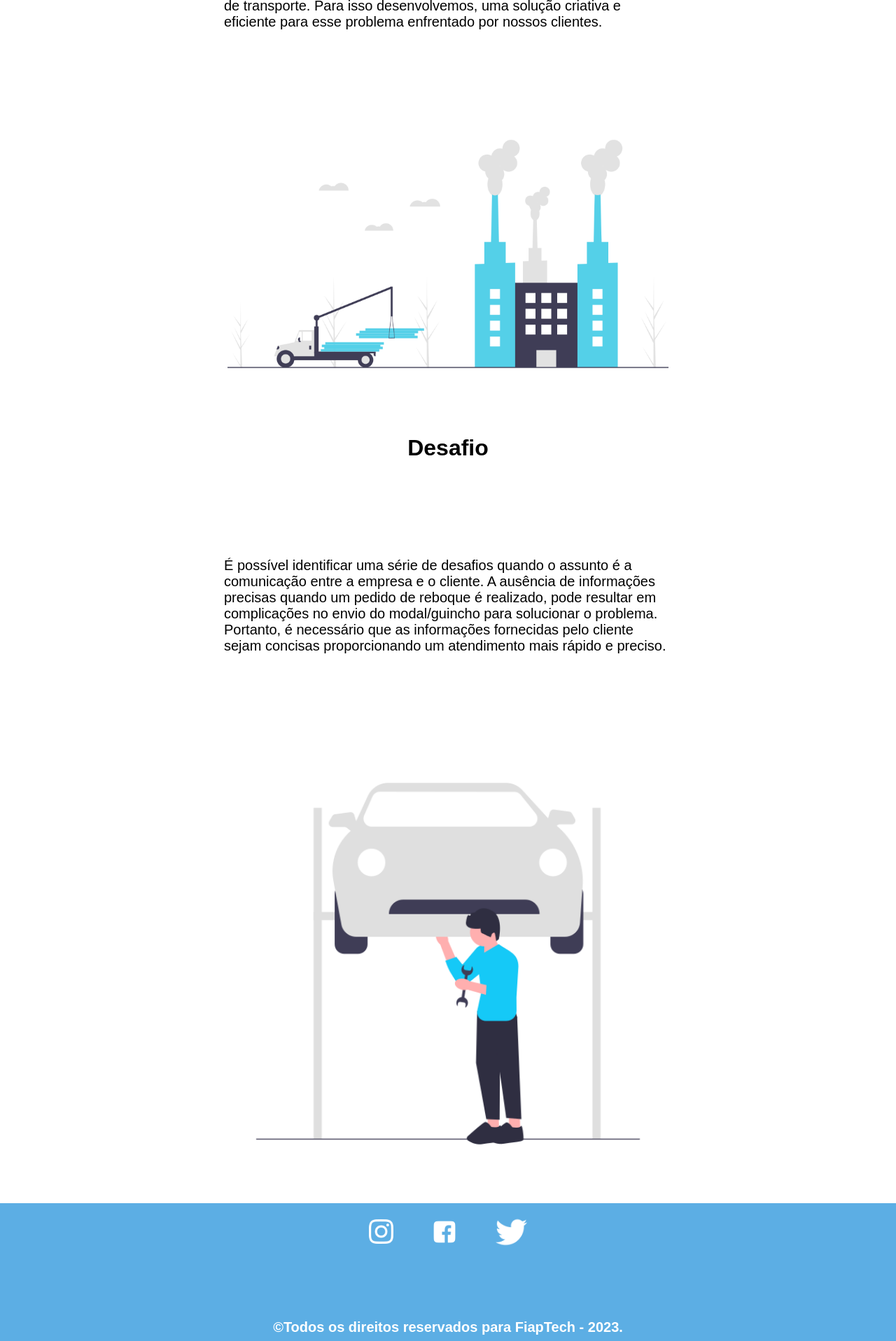
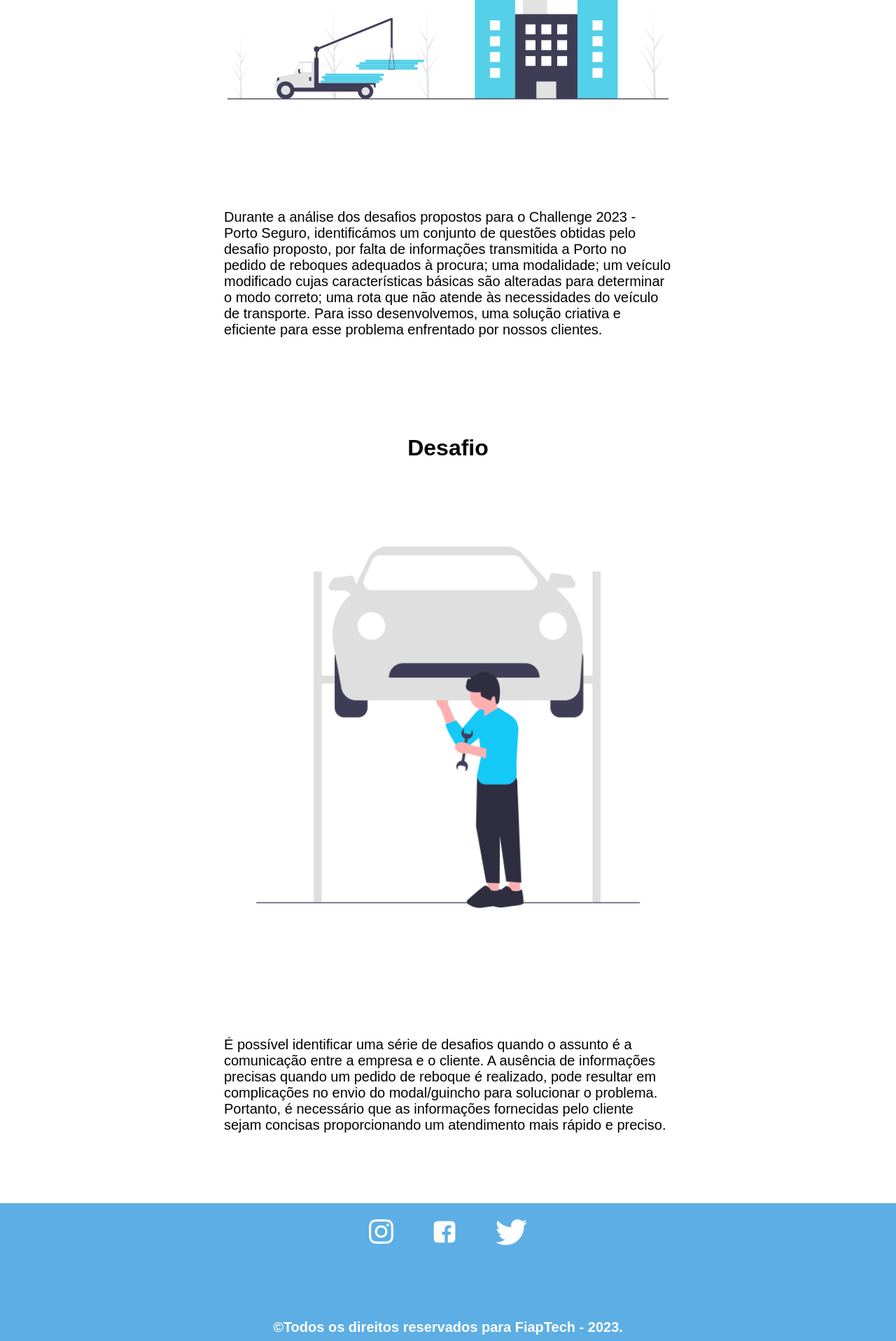
Before and after one commit to bwtrxz/fiap-tech-rwd, a Next.js app: page /tech/desafios in a window 1280 px wide. Shown: the part 666-2583 px from the top of the page at 70% size. Built offline with nearby package versions, Linux system fonts and the light colour scheme.

Commit message:
arrumando home

```diff
--- a/src/app/tech/desafios/page.jsx
+++ b/src/app/tech/desafios/page.jsx
@@ -6,6 +6,7 @@ export default function Problemas() {
     <>
       <div>
         <h1>Problema</h1>
+        <Image src="/img/fabrica.png" alt="modal" width={800} height={400} />
         <p>
           Durante a análise dos desafios propostos para o Challenge 2023 - Porto
           Seguro, identificámos um conjunto de questões obtidas pelo desafio
@@ -16,11 +17,11 @@ export default function Problemas() {
           transporte. Para isso desenvolvemos, uma solução criativa e eficiente
           para esse problema enfrentado por nossos clientes.
         </p>
-        <Image src="/img/fabrica.png" alt="modal" width={800} height={400} />
       </div>
 
       <div>
         <h1>Desafio</h1>
+        <Image src="/img/mecanico.png" alt="modal" width={800} height={600} />
         <p>
           É possível identificar uma série de desafios quando o assunto é a
           comunicação entre a empresa e o cliente. A ausência de informações
@@ -29,7 +30,6 @@ export default function Problemas() {
           Portanto, é necessário que as informações fornecidas pelo cliente
           sejam concisas proporcionando um atendimento mais rápido e preciso.
         </p>
-        <Image src="/img/mecanico.png" alt="modal" width={800} height={700} />
       </div>
     </>
   );
```
